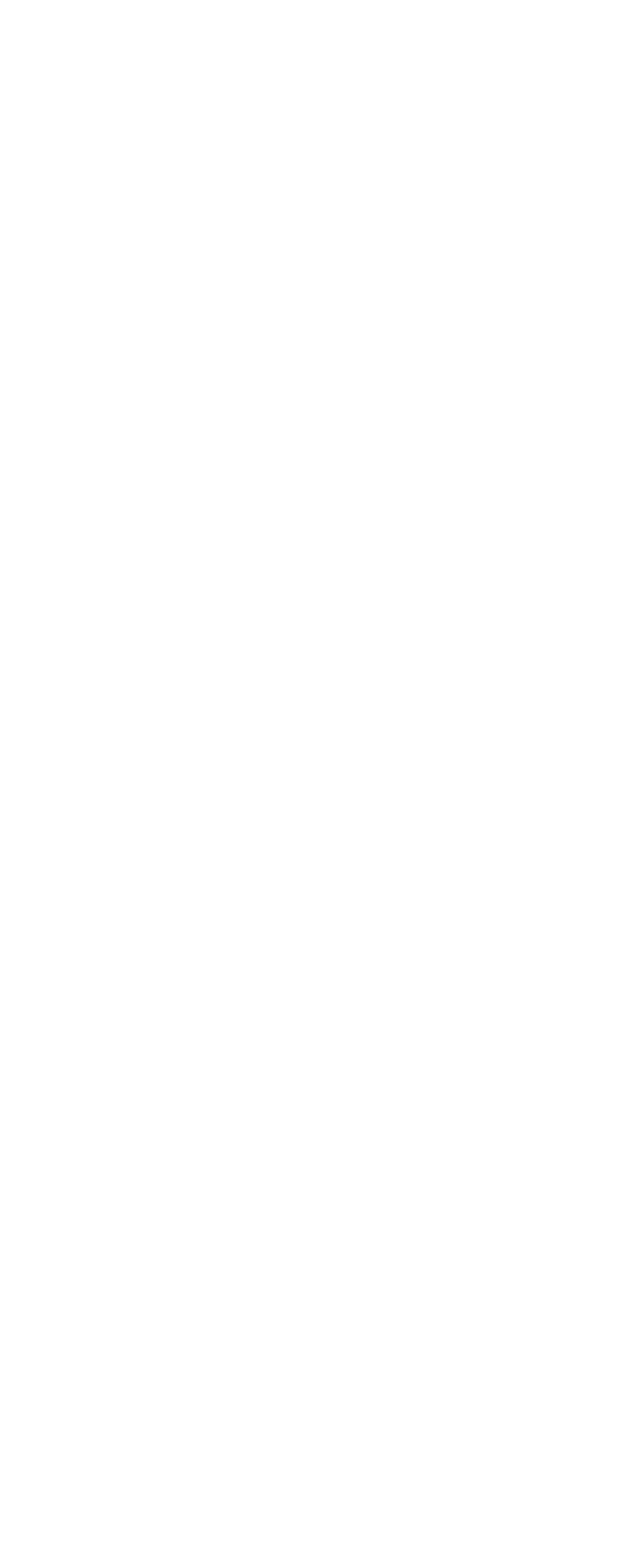
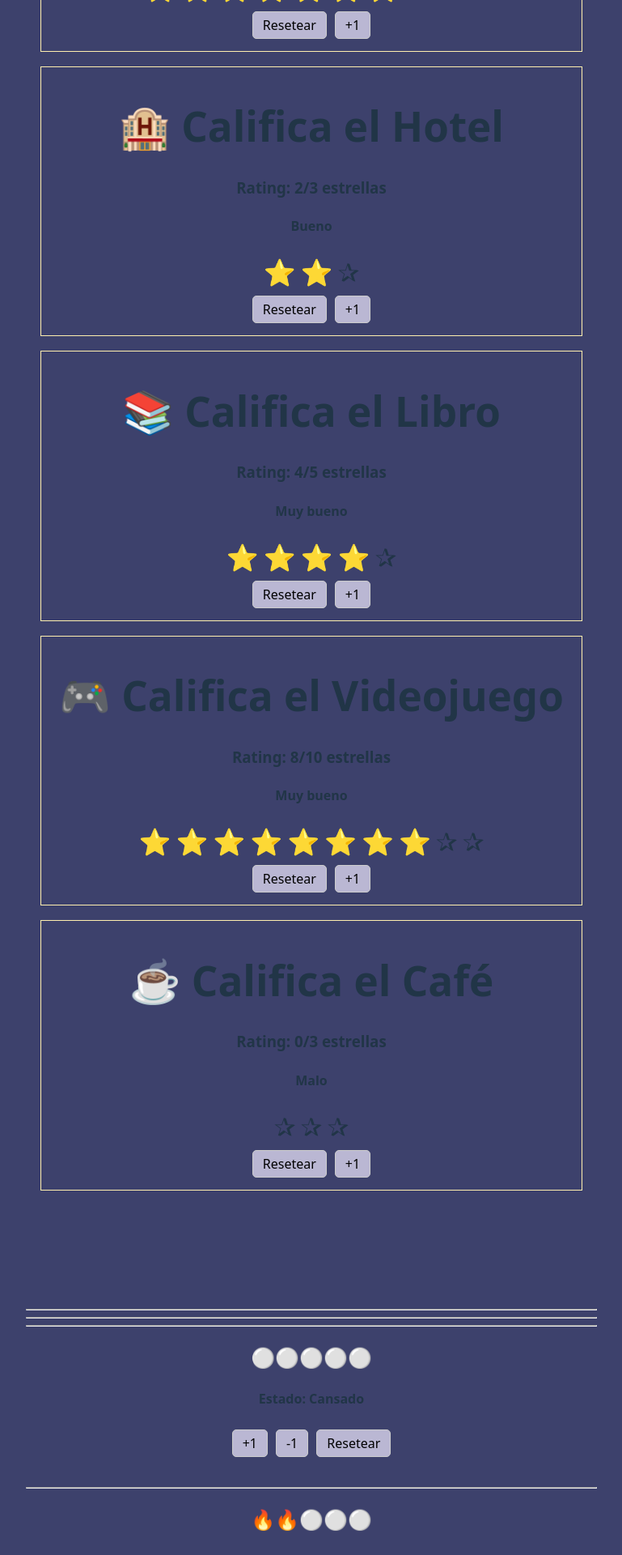
Before and after one commit to MigleDubauskaite/fpcore25_26_PMyDM, a React (Vite) app in the folder Inicios/sistema_calificacion/: page / in a window 1280 px wide. Shown: the part 820-2740 px from the top of the page at 81% size, without its empty margins (255-1024 px from the left). Before the commit the page ends 800 px from the top, so only its background shows below. Built offline with nearby package versions, Linux system fonts and the light colour scheme.

Commit message:
practicando React - lunes 27/10

```diff
--- a/Inicios/sistema_calificacion/src/App.tsx
+++ b/Inicios/sistema_calificacion/src/App.tsx
@@ -1,12 +1,43 @@
 import './App.css'
 import Calificacion from './components/Calificacion';
+import EnergiaPersonaje from './components/EnergiaPersonaje';
+import MeditorEmocion from './components/MeditorEmocion';
+import TituloCalificacion from './components/TituloCalificacion';
 
 function App() {
 
-  return(
+  return (
     <div>
+      <TituloCalificacion />
+      <Calificacion titulo={"🍕 Califica la Pizza"} maxEstrellas={5} calificacionInicial={0} />
 
-      <Calificacion titulo={"🍕Califica la Pizza"} maxEstrellas={5} calificacionInicial={2}/>
+      <Calificacion titulo={"🎬 Califica la Película"} maxEstrellas={10} calificacionInicial={7} />
+
+      <Calificacion titulo={"🏨 Califica el Hotel"} maxEstrellas={3} calificacionInicial={2} />
+
+      <Calificacion titulo={"📚 Califica el Libro"} maxEstrellas={5} calificacionInicial={4} />
+
+      <Calificacion titulo={"🎮 Califica el Videojuego"} maxEstrellas={10} calificacionInicial={8} />
+
+      <Calificacion titulo={"☕ Califica el Café"} maxEstrellas={3} calificacionInicial={0} />
+
+      <br /><br /><br /><br /><br />
+      <hr />
+      <hr />
+      <hr />
+
+      <EnergiaPersonaje nivelMax={5} nivelActual={0} />
+      <EnergiaPersonaje nivelMax={5} nivelActual={2} />
+      <EnergiaPersonaje nivelMax={5} nivelActual={4} />
+      <EnergiaPersonaje nivelMax={5} nivelActual={5} />
+
+      <br /><br /><br /><br /><br />
+      <hr />
+      <hr />
+      <hr />
+      <MeditorEmocion nivelActual={1} nivelMax={5}/>
+
+
 
     </div>
   )
--- /dev/null
+++ b/Inicios/sistema_calificacion/src/components/Calificacion.css
@@ -0,0 +1,37 @@
+*{
+    background-color: #3d416c;
+}
+
+span {
+  cursor: pointer;
+  font-size: 2rem;
+  margin: 0 3px;
+  transition: transform 0.2s, color 0.2s;
+}
+
+span:hover {
+  transform: scale(1.3);
+  color: rgb(255, 217, 0);
+}
+
+button {
+  margin: 5px;
+  padding: 5px 12px;
+  font-size: 1rem;
+  cursor: pointer;
+  border: 1px solid #ccc;
+  border-radius: 5px;
+  background-color: #bab7d3;
+  transition: background-color 0.2s, transform 0.2s;
+}
+
+button:hover {
+  background-color: #e0e0e0;
+  transform: scale(1.05);
+}
+
+#caja{
+    border: 1px solid rgb(255, 239, 175);
+    padding: 10px;
+    margin: 18px;
+}
--- a/Inicios/sistema_calificacion/src/components/Calificacion.tsx
+++ b/Inicios/sistema_calificacion/src/components/Calificacion.tsx
@@ -1,4 +1,5 @@
 import { useState } from "react";
+import "./Calificacion.css";
 
 type Calificacion = {
   titulo: String;
@@ -6,30 +7,80 @@ type Calificacion = {
   calificacionInicial: number;
 };
 
-  function pintarEstrellas(valor:number, maximo:number) {
-    let resultadoEstrellas :string = "";
+// Javi
+/* function marcarEstrellas(valor: number, maximo: number) {
+  let resultadoEstrellas: string = "";
+  let estrella = '⭐';
+  let estrellaVacia = "✰";
 
-    for(let i = 0; i < maximo; i++){
-        resultadoEstrellas += i <= valor ? "⭐" : ";"
-    }
-    return resultadoEstrellas;
+  for (let i = 0; i < maximo; i++) {
+    resultadoEstrellas += i < valor ? estrella : estrellaVacia;
   }
+  return resultadoEstrellas;
+} */
 
-function Calificacion({titulo, maxEstrellas, calificacionInicial,}: Calificacion) {
+function dibujamosEstrellas(valorActual: number, maximo: number, setValue: (v: number) => void) {
+
+  // setValue: (v: number) => void → esto es una función que recibe un número y no devuelve nada
+
+  const estrellas = [];
+
+  for (let i = 0; i < maximo; i++) {
+    // valorActual = cuantas estrellas están marcadas
+    // maximo = cuantas estrellas hay en total
+
+    // si la i (posicion de la estrella) es menor que el valor actual, es marcada ⭐.
+    const estaMarcada = i < valorActual;
+
+    /*
+    i=0  →  i<3? true   →  ⭐
+    i=1  →  i<3? true   →  ⭐
+    i=2  →  i<3? true   →  ⭐
+    i=3  →  i<3? false   →  ✰
+    i=4  →  i<3? false   →  ✰
+    Resultado: ⭐ ⭐ ⭐ ✰ ✰
+    */
+
+    estrellas.push(
+      <span
+        key={i}
+        // React necesita un key único para cada elemento en una lista.
+        // Como cada estrella tiene un índice distinto i, usamos eso como key.
+
+        onClick={() => setValue(i + 1)}
+         // Cuando el usuario hace clic en la estrella, se llama a setValue con i + 1 para actualizar el valor actual.
+        >
+
+        {estaMarcada ? '⭐' : "✰"}
+      </span>
+    );
+  }
+  return estrellas;
+}
+
+function obtenerPorcentaje(valorActual:number, valorMaximo:number){
+
+  const porcentaje = (valorActual / valorMaximo) * 100;
+  if(porcentaje <= 25) return "Malo";
+  if(porcentaje <= 49) return "Regular";
+  if(porcentaje <= 75) return "Bueno";
+  if(porcentaje < 90) return "Muy bueno"
+  if(porcentaje >= 90) return "Excelente";
+}
+
+function Calificacion({ titulo, maxEstrellas, calificacionInicial }: Calificacion) {
   let [value, setValue] = useState<number>(calificacionInicial);
 
+  return (
+    <div id="caja">
+      <h1>{titulo}</h1>
+      <h3> Rating: {value}/{maxEstrellas} estrellas </h3>
+      <h4>{obtenerPorcentaje(value, maxEstrellas)}</h4>
 
+      <div>{dibujamosEstrellas(value, maxEstrellas, setValue)}</div>
 
-  return (
-    <div>
-      <h1>{titulo}</h1>
-      <h3> Rating: {value}/{maxEstrellas} estrellas {pintarEstrellas(calificacionInicial, maxEstrellas)}</h3>
-      <button onClick={() => {setValue((value = 0)); }} >
-        Resetear
-      </button>
-      <button onClick={() => {setValue((calificacionInicial + 1)); }} >
-        +1
-      </button>
+      <button onClick={() => { setValue((value = 0)); }} >Resetear </button>
+      <button id="incremento" onClick={() => { setValue(((value >= maxEstrellas ? maxEstrellas : value +1))); }} > +1 </button>
 
     </div>
   );
--- /dev/null
+++ b/Inicios/sistema_calificacion/src/components/EnergiaPersonaje.tsx
@@ -0,0 +1,48 @@
+import { useState } from "react";
+import "./Calificacion.css";
+
+type EnergiaPersonaje = {
+    nivelMax:number;
+    nivelActual:number;
+}
+
+function dibujar(nivelActual:number, nivelMax:number){
+
+    let emojis:string = " ";
+    for(let i = 0; i < nivelMax; i++){
+        emojis += i < nivelActual ? "🔥" : "⚪";
+    }
+    return emojis;
+}
+
+function estado(nivelActual:number, nivelMax:number){
+
+    let resultado = nivelActual / nivelMax * 100;
+    if(resultado <= 20) return "Cansado";
+    if(resultado <= 40) return "Medio activo";
+    if(resultado <= 80) return "Muy activo";
+    return "Exuberante";
+
+}
+
+function EnergiaPersonaje({nivelMax, nivelActual}:EnergiaPersonaje){
+
+    let [valor, setValor] = useState<number>(nivelActual);
+
+
+    return(
+        <div>
+            <h2>{dibujar(valor, nivelMax)}</h2>
+            <h4>Estado: {estado(valor, nivelMax)} </h4>
+            <button onClick={()=>{setValor( (valor < 0 ? 1 : valor + 1) )}}>+1</button>
+            <button onClick={()=>{setValor( (valor > nivelMax ? nivelMax - 1 : valor - 1 )  )}}>-1</button>
+            <button onClick={()=>{setValor(valor=0)}}>Resetear</button>
+            <br />
+            <br />
+            <hr />
+        </div>
+    );
+
+}
+
+export default EnergiaPersonaje;
--- /dev/null
+++ b/Inicios/sistema_calificacion/src/components/MeditorEmocion.tsx
@@ -0,0 +1,45 @@
+import { useState } from "react";
+
+type MeditorEmocion = {
+    nivelActual:number;
+    nivelMax:number;
+}
+
+function dibujarEmojis(nivel:number, nivelMax:number){
+
+    const emojis = [];
+
+    for(let i = 0; i < nivelMax; i++){
+
+        let noMarcada = i > nivel;
+
+        emojis.push(
+
+            <span>
+                {noMarcada ? "-" : "+" };
+            </span>
+
+
+
+        )
+
+    }
+    return emojis;
+
+}
+
+function MeditorEmocion({nivelActual, nivelMax}:MeditorEmocion){
+
+    let[nivel, setNivel] = useState<number>(nivelActual);
+
+    return(
+        <div>
+            <h4>Intensidad de la emoción: {nivel} / {nivelMax}</h4>
+            <button onClick={()=>{setNivel( nivel >= nivelMax ? nivelMax : (nivel + 1))}}>+1</button>
+            <button onClick={()=>{setNivel(nivel <= 0 ? 0 : nivel - 1)}}>-1</button>
+            <button onClick={()=>{setNivel(nivel = 0)}}>Resetear</button>
+        </div>
+    );
+}
+
+export default MeditorEmocion;
--- /dev/null
+++ b/Inicios/sistema_calificacion/src/components/TituloCalificacion.tsx
@@ -0,0 +1,12 @@
+function TituloCalificacion(){
+
+    return(
+        <div>
+            <h1>Sistema de Calificaciones⭐</h1>
+            <p>Haz click en las estrellas para calificar</p>
+        </div>
+    );
+
+}
+
+export default TituloCalificacion;
```
